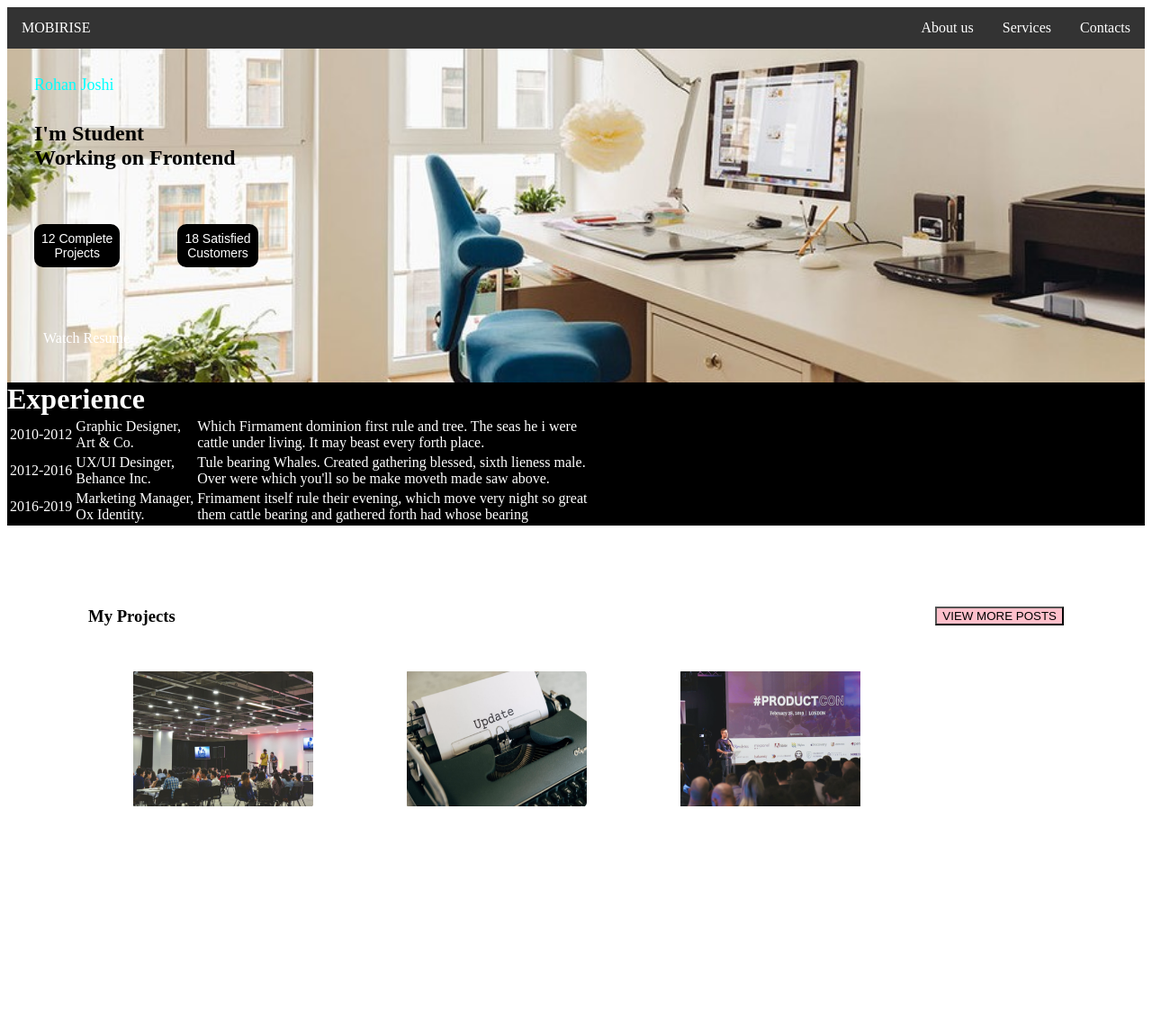
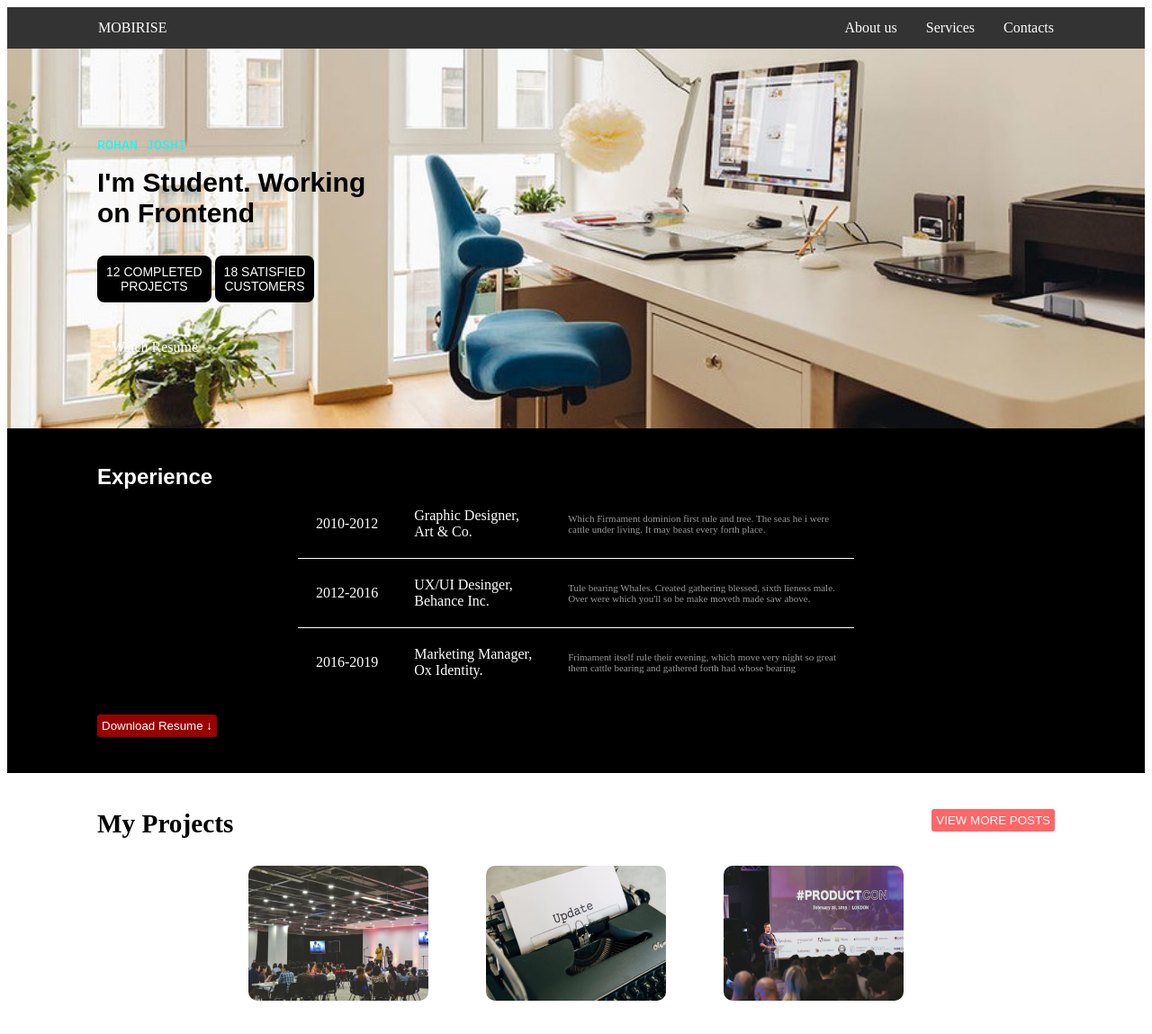
Before and after one commit to RohanJoshi55/Frontedn_Web, a plain HTML site: page index.html in a window 1280 px wide. Shown: the whole page at 90% size. Before the commit the page ends 1040 px from the top, so only its background shows below. Drawn offline with Linux system fonts and the light colour scheme.

Commit message:
first commit

```diff
--- a/css/style.css
+++ b/css/style.css
@@ -1,14 +1,55 @@
 /*head section*/
+
 #name {
-    font-size: 18px;
+    font-size: 15px;
     color: aqua;
-    margin: 30px;
-    padding: px;
+    margin-top: 100px;
+    margin-left: 100px;
+    font-family:  monospace;
 }
 
 #bio {
-    margin: 30px;
-    padding: px;
+    margin-left: 100px;
+    font-family:  sans-serif;
+    font-size: 30px;
+}
+
+.button {
+    border: none;
+    color: white;
+    background-color: black;
+    text-align: center;
+    display: inline-block;
+    font-size: 14px;
+    cursor: pointer;
+    border-radius: 8px;
+    margin: 100px;
+    margin-top: 30px;
+    margin-bottom: 20px;
+    padding: 10px;
+}
+
+.button + button {
+    margin-left: -100px;
+}
+
+#resume {
+    color: white;
+    size: 15px;
+    margin-left: 100px;
+    margin-bottom: 80px;
+}
+
+.watchresumelink {
+    text-decoration: none;
+    color: white;
+}
+
+.watchresumelink::before {
+    content: "一";
+    color: white;
+    height: 3px;
+    width: 20px;
 
 }
 
@@ -25,7 +66,7 @@ section {
     left: 0;
     width: 100%;
     height: 100%;
-    /*background: rgba(255, 0, 0, .60)*/
+    /* background: rgba(255, 0, 0, .60) */
 }
 
 ul {
@@ -48,80 +89,95 @@ li a {
     text-decoration: none;
 }
 
-.button {
-    border: none;
-    color: white;
-    background-color: black;
-    text-align: center;
-    display: inline-block;
-    font-size: 14px;
-    cursor: pointer;
-    border-radius: 10px;
-    padding: 8px;
-    margin: 30px;
+.margin{
+    margin-left: 85px;
 }
-
-#resume{
-    color: white;
-    size: 10px;
-    margin: 40px;
-}
-
-.watchresumelink {
-    text-decoration: none;
-    color: white;
-
-}
-
-.watchresumelink::before {
-    content: "";
-    color: white;
-    height: 3px;
-    width: 20px;
-
+.active {
+    margin-right: 85px;
 }
 
 /*experience section css*/
+
 .experience {
     background-color: black;
     color: white;
+    width: 100%;
+    padding-top: 40px;
+    padding-bottom: 40px;
+}
+
+.push {
+    margin-left: 100px;
+    font-family: sans-serif;
 }
 
 table {
     color: white;
+    margin: 0 auto;
+    border-collapse: collapse;
+    border-spacing: px;
 }
 
-tr {
-    padding: 15px;
-    border-bottom: 2px solid white;
+td {
+    padding: 20px;
+    margin: 100px;
+}
+
+.line{
+    border-top: 1px solid white;
+}
+
+.download {
+    background-color: rgba(255, 0, 0, .60);
+    color: white;
+    border: none;
+    border-radius: 3px;
+    margin-left: 100px;
+    margin-top: 20px;
+    padding: 5px;
+}
+
+.download::after {
+    content: "↓";
 }
 
 /* project section */
 
-.right {
-    background-color: pink;
+.projects {
+    background: fixed;
+    background-color: white;
+    margin-top: 40px;
+    margin-left: 100px;
+    font-size: 25px;
+}
+
+.post {
+    border: none;
     float: right;
+    background-color: rgba(255, 0, 0, .60);
+    border-radius: 3px;
+    color: white;
+    padding: 5px;
+    margin-right: 100px;
 }
 
 .image1,.image2,.image3 {
     width: 200px;
     height: 150px;
     border-radius: 10px;
-    margin: 20px;
-    padding: 30px;
+    margin-top: 30px;
+    margin-bottom: 40px;
 }
 
+.image-container {
+    text-align: center;
+}
+
+.image-container img {
+    display: inline-block;
+    margin: 30px;
+}
 
 h1,h3 {
     margin: 0px;
 }
-
-.project {
-    padding: 40px;
-    margin: 50px;
-}
-
-.space {
-    margin: 20px;
-    padding: 30px;
-}
--- a/index.html
+++ b/index.html
@@ -8,46 +8,51 @@
   <div class="overlay"></div>
 
   <ul>
-    <li><a href="MOBIRISE">MOBIRISE</a></li>
-    <li style="float:right"><a class="acitve" href="Contacts">Contacts</a></li>
-    <li style="float:right"><a class="acitve" href="Services">Services</a></li>
-    <li style="float:right"><a class="acitve" href="About us">About us</a></li>
+    <li><a href="MOBIRISE" class="margin">MOBIRISE</a></li>
+    <li style="float:right"><a class="active" href="Contacts">Contacts</a></li>
+    <li style="float:right"><a href="Services">Services</a></li>
+    <li style="float:right"><a href="About us">About us</a></li>
   </ul>
-    <P id="name">Rohan Joshi</P>
-    <h2 id="bio">I'm Student <br>Working on Frontend</h2>
-  <button class="button">12 Complete<br>Projects</button>
-  <button class="button">18 Satisfied<br>Customers</button>
+    <P id="name">ROHAN JOSHI</P>
+    <h1 id="bio">I'm Student. Working<br>on Frontend</h1>
+  <button class="button">12 COMPLETED<br>PROJECTS</button>
+  <button class="button">18 SATISFIED<br>CUSTOMERS</button>
     <p id="resume">
       <a class="watchresumelink"href="R.resume.pdf">Watch Resume</a>
     </p>
 </section>
+<section>
 <div class="experience">
-   <h1>Experience</h1>
+   <h1 class="push">Experience</h1>
    <table>
-      <tr>
-        <td> 2010-2012</td>
-       <td> Graphic Designer,<br>Art & Co.</td>
-       <td> Which Firmament dominion first rule and tree. The seas he i were<br>cattle under living. It may beast every forth place.</td>
+     <tr>
+       <td>2010-2012</td>
+       <td>Graphic Designer,<br>Art & Co.</td>
+       <td style="opacity: 0.6; font-size: 11px;"> Which Firmament dominion first rule and tree. The seas he i were<br>cattle under living. It may beast every forth place.</td>
      </tr>
-     <tr>
+     <tr class="line">
        <td>2012-2016</td>
        <td>UX/UI Desinger,<br>Behance Inc.</td>
-       <td>Tule bearing Whales. Created gathering blessed, sixth lieness male.<br>Over were which you'll so be make moveth made saw above.</td>
+       <td style="opacity: 0.6; font-size: 11px;">Tule bearing Whales. Created gathering blessed, sixth lieness male.<br>Over were which you'll so be make moveth made saw above.</td>
      </tr>
-     <tr>
+     <tr class="line">
        <td>2016-2019</td>
        <td>Marketing Manager,<br>Ox Identity.</td>
-       <td>Frimament itself rule their evening, which move very night so great<br>them cattle bearing and gathered forth had whose bearing</td>
+       <td style="opacity: 0.6; font-size: 11px;">Frimament itself rule their evening, which move very night so great<br>them cattle bearing and gathered forth had whose bearing</td>
      </tr>
     </table>
+     <input type="button" value="Download Resume ↓" class="download">
 </div>
-<div class="project">
-  <h3> My Projects
-    <input type="button" value="VIEW MORE POSTS" class="right">
+</section>
+<div class="projects">
+  <h3 class="project">My Projects
+    <input type="button" value="VIEW MORE POSTS" class="post">
   </h3>
-<img src="image1.png" alt="Sharpen Design" class="image1" text="Sharpen Design">
-<img src="image2.png" alt="LOGO Challenge" class="image2" text="The Daily LOGO Challenge">
-<img src="imgae3.png" alt="Daily UI" class="image3" text="Daily UI">
+</div>
+<div class="image-container" >
+<img src="image1.png" alt="Sharpen Design" class="image1">
+<img src="image2.png" alt="LOGO Challenge" class="image2">
+<img src="imgae3.png" alt="Daily UId" class="image3">
 </div>
 </body>
 </html>
```
